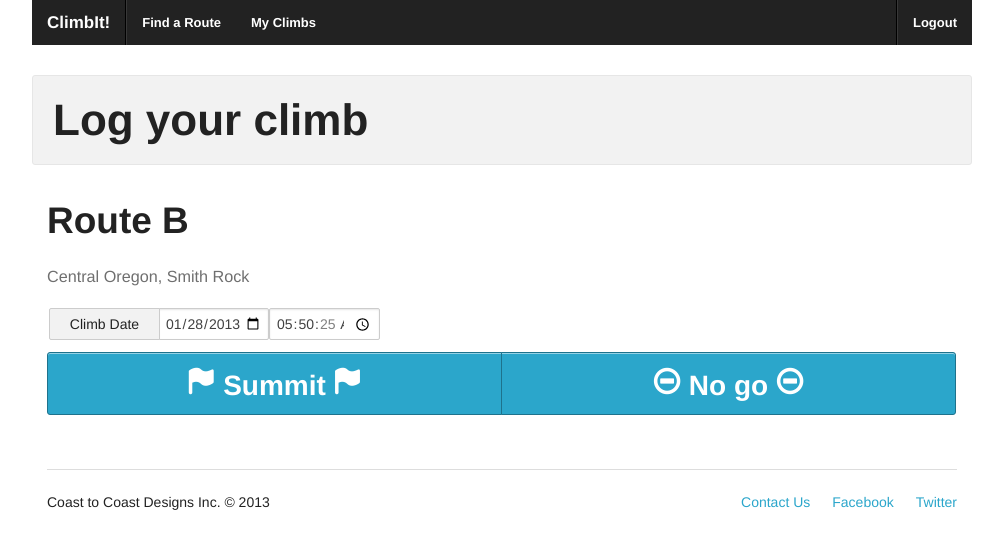
After one commit to johnhagler/cis665, a PHP site: template views/attempt.php in a window 1280 px wide. The commit adds this page. Shown: the top 549 px of the page, without its empty margins (138-1141 px from the left). Run offline with PHP 8.4, Linux system fonts and the light colour scheme; the template is opened without the code that fills it, so the values that code supplies are empty; the visitor is signed in with stand-in values (Sample User, id 1); some libraries are stand-ins or nearby versions.

Commit message:
added function to log attempt

```diff
--- a/index.php
+++ b/index.php
@@ -1,5 +1,7 @@
 <?php
 ini_set( 'display_errors', true );
+
+date_default_timezone_set('America/Los_Angeles');
 
 require_once 'application/controller.php';
 new Controller();
--- /dev/null
+++ b/setupMySQL/drop_table_attempt.sql
@@ -0,0 +1 @@
+DROP TABLE IF EXISTS `Attempt`;
--- a/setupMySQL/drop_table_user.sql
+++ b/setupMySQL/drop_table_user.sql
@@ -1 +1 @@
-DROP TABLE IF EXISTS `USER`;
+DROP TABLE IF EXISTS `User`;
--- a/setupMySQL/index.php
+++ b/setupMySQL/index.php
@@ -31,11 +31,15 @@ foreach($drops as $drop) {
 	$db->run(list_file_contents($drop));
 }
 
+sleep(5);
+
 echo 'Creating tables' . PHP_EOL;
 foreach($creates as $create) {
 	echo '     ' . $create . PHP_EOL;
 	$db->run(list_file_contents($create));
 }
+
+sleep(5);
 
 echo 'Inserting records' . PHP_EOL;
 foreach($inserts as $insert) {
--- /dev/null
+++ b/views/attempt.php
@@ -0,0 +1,81 @@
+<div class="row">
+	<div class="twelve columns panel radius">
+		<h1>Log your climb</h1>
+	</div>
+</div>
+
+<div class="row">
+	<div class="twelve columns">
+		<h2>Route B</h2>
+		<h3 class="subheader"><small>Central Oregon, Smith Rock</small></h3>
+	</div>
+</div>
+<form id="attempt-form" action="?" method="post">
+	<input type="hidden" name="q" value="log_attempt">
+	<input type="hidden" id="status" name="status" value="" >
+	<input type="hidden" id="route_id" name="route_id" value="123" >
+	<input type="hidden" id="user_id" name="user_id" value="<?=$user_id ?>" >
+
+	<div class="row">
+		<div class="twleve columns">
+			<div class="row collapse">
+			      <div class="four mobile-one columns">
+			        <span class="prefix">Climb Date</span>
+			      </div>
+			      <div class="four mobile-two columns">
+			        <input type="date" name="attempt_date" value="<?php echo date('Y\-m\-d') ?>">
+			      </div>
+			      <div class="four mobile-one columns">
+			        <input type="time" name="attempt_time" value="<?php echo date('H\:i\:s') ?>">
+			      </div>
+			    </div>
+			</div>
+		</div>
+	</div>
+
+
+	<div class="row">
+		<div class="twelve columns text-center">
+			<ul class="button-group radius even two-up">
+			  <li><a href="#" id="summit" class="button button-large " style="font-size:2em;padding:.5em;">
+			  		<i class="foundicon-flag"></i>&nbsp;Summit&nbsp;<i class="foundicon-flag"></i>
+			  </a></li>
+			  <li><a href="#" id="nogo" class="button button-large " style="font-size:2em;padding:.5em;">
+			  	<i class="foundicon-error"></i>&nbsp;No&nbsp;go&nbsp;<i class="foundicon-error"></i>
+			  </a></li>
+			</ul>
+		</div>
+	</div>
+
+</form>
+
+
+<script>
+
+	var timeoutID;
+
+	function delayedSubmit() {
+		window.clearTimeout(timeoutID);
+	    timeoutID = window.setTimeout(submitForm, 2000);
+	}
+
+	function submitForm() {
+	  $("#attempt-form").submit();
+	}
+
+
+	$('#summit').click(function () {
+		$('#status').val('summit');
+		$(this).addClass('success').removeClass('secondary');
+		$('#nogo').removeClass('alert').addClass('secondary');
+		delayedSubmit();
+	});
+	$('#nogo').click(function () {
+		$('#status').val('nogo');
+		$(this).addClass('alert').removeClass('secondary');
+		$('#summit').removeClass('success').addClass('secondary');
+		delayedSubmit();
+	});
+
+
+</script>
--- a/views/header.php
+++ b/views/header.php
@@ -22,6 +22,7 @@ $login = 'login';
 if (isset($_SESSION['user'])) {
     $login = 'logout';
 }
+$user_id = $_SESSION['user']->user_id;
 
  ?>
 
```
Also changed, not shown: application/controller.php (+23 -9 lines), models/attempt.php (added, +45 -0 lines), setupMySQL/create_table_attempt.sql (added, +9 -0 lines), views/myclimbs.php (renamed from views/climbit.php).
